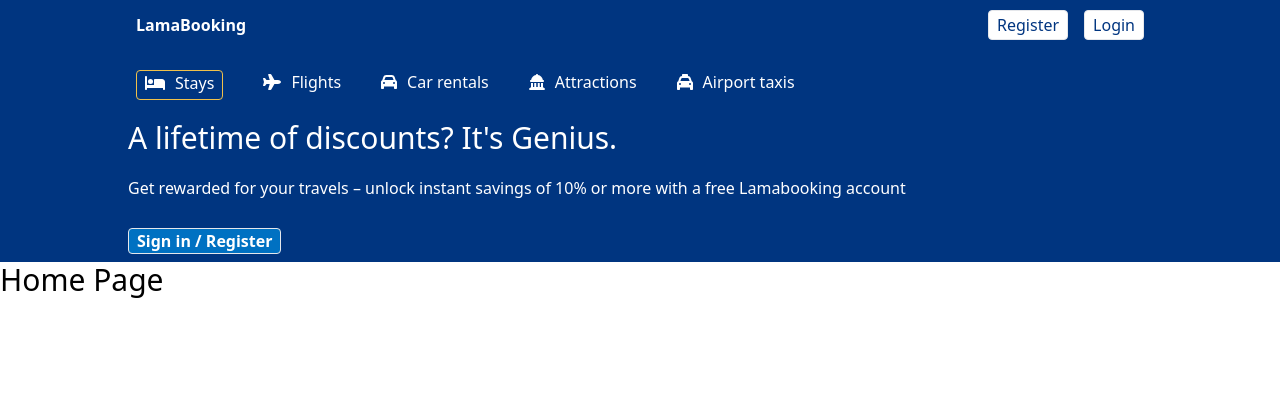
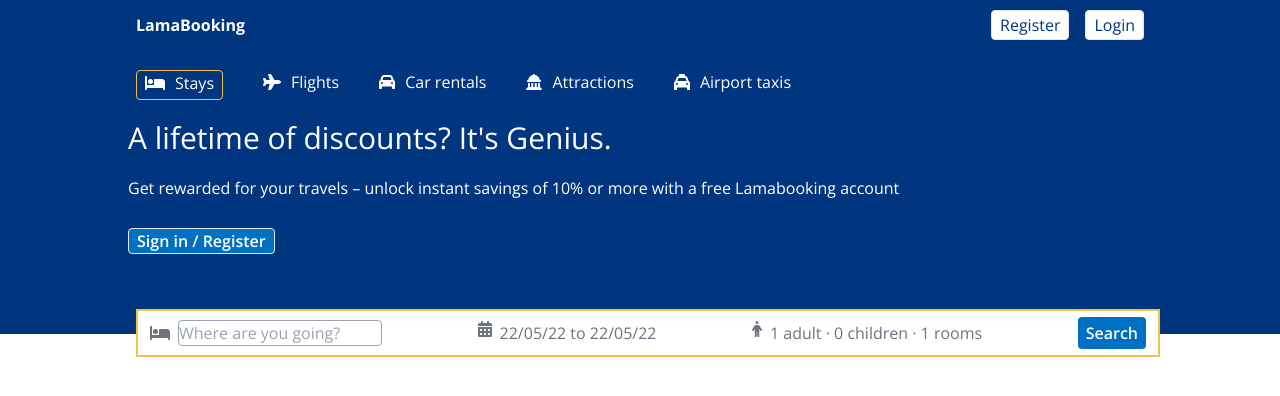
Before and after one commit to NeilRow56/Mern-bookings, a React (Create React App) app: page / in a window 1280 px wide. Shown: the top 396 px of the page. Built offline with nearby package versions, Linux system fonts and the light colour scheme; a web font is replaced by a local one.

Commit message:
Completed Header.jsx

```diff
--- a/package.json
+++ b/package.json
@@ -10,7 +10,9 @@
     "@testing-library/jest-dom": "^5.16.4",
     "@testing-library/react": "^13.2.0",
     "@testing-library/user-event": "^13.5.0",
+    "date-fns": "^2.28.0",
     "react": "^18.1.0",
+    "react-date-range": "^1.4.0",
     "react-dom": "^18.1.0",
     "react-router-dom": "^6.3.0",
     "react-scripts": "5.0.1",
--- a/public/index.html
+++ b/public/index.html
@@ -2,28 +2,21 @@
 <html lang="en">
 	<head>
 		<meta charset="utf-8" />
-    <link rel="icon" href="%PUBLIC_URL%/favicon.ico" />
 		<meta name="viewport" content="width=device-width, initial-scale=1" />
-    <meta name="theme-color" content="#000000" />
 		<meta
 			name="description"
 			content="Web site created using create-react-app"
 		/>
-    <link rel="apple-touch-icon" href="%PUBLIC_URL%/logo192.png" />
-    <!--
-      manifest.json provides metadata used when your web app is installed on a
-      user's mobile device or desktop. See https://developers.google.com/web/fundamentals/web-app-manifest/
-    -->
-    <link rel="manifest" href="%PUBLIC_URL%/manifest.json" />
-    <!--
-      Notice the use of %PUBLIC_URL% in the tags above.
-      It will be replaced with the URL of the `public` folder during the build.
-      Only files inside the `public` folder can be referenced from the HTML.
-
-      Unlike "/favicon.ico" or "favicon.ico", "%PUBLIC_URL%/favicon.ico" will
-      work correctly both with client-side routing and a non-root public URL.
-      Learn how to configure a non-root public URL by running `npm run build`.
-    -->
+		<link
+			href="https://fonts.googleapis.com/css2?family=Open+Sans:wght@300;400;500;600;700;800&display=swap"
+			rel="stylesheet"
+		/>
+		<style>
+			* {
+				font-family: 'Open Sans', sans-serif;
+				margin: 0;
+			}
+		</style>
 		<title>React App</title>
 	</head>
 	<body>
@@ -38,6 +31,5 @@
 
       To begin the development, run `npm start` or `yarn start`.
       To create a production bundle, use `npm run build` or `yarn build`.
-    -->
-  </body>
+    --></body>
 </html>
--- a/src/App.js
+++ b/src/App.js
@@ -9,7 +9,7 @@ function App() {
 			<div>
 				<Routes>
 					<Route path="/" element={<Home />} />
-					<Route path="/hotels" element={<List />} />
+					<Route path="/list" element={<List />} />
 					<Route path="/hotels/:id" element={<Hotel />} />
 				</Routes>
 			</div>
--- a/src/components/header/Header.jsx
+++ b/src/components/header/Header.jsx
@@ -1,3 +1,4 @@
+import React, { useState } from 'react';
 import {
 	faBed,
 	faCalendarDays,
@@ -8,11 +9,58 @@ import {
 	faTaxi,
 } from '@fortawesome/free-solid-svg-icons';
 import { FontAwesomeIcon } from '@fortawesome/react-fontawesome';
-import React from 'react';
+import 'react-date-range/dist/styles.css'; // main css file
+import 'react-date-range/dist/theme/default.css'; // theme css file
+import { DateRange } from 'react-date-range';
+import { format } from 'date-fns';
 
-function Header() {
+// import {useState} from 'react'
+// const [state, setState] = useState([
+//     {
+//       startDate: new Date(),
+//       endDate: null,
+//       key: 'selection'
+//     }
+//   ]);
+
+// <DateRange
+//   editableDateInputs={true}
+//   onChange={item => setState([item.selection])}
+//   moveRangeOnFirstSelection={false}
+//   ranges={state}
+// />
+
+function Header({ type }) {
+	const [openDate, setOpenDate] = useState(false);
+	const [date, setDate] = useState([
+		{
+			startDate: new Date(),
+			endDate: new Date(),
+			key: 'selection',
+		},
+	]);
+
+	const [openOptions, setOpenOptions] = useState(false);
+	const [options, setOptions] = useState({
+		adult: 1,
+		children: 0,
+		rooms: 1,
+	});
+
+	const handleOption = (name, operation) => {
+		setOptions((prev) => {
+			return {
+				...prev,
+				[name]:
+					operation === 'increase'
+						? options[name] + 1
+						: options[name] - 1,
+			};
+		});
+	};
+
 	return (
-		<div className="w-full flex flex-col bg-[#003580]">
+		<div className="w-full flex flex-col bg-[#003580] ">
 			<div className="flex  w-full h-[50px] max-w-[1024px]  mx-auto  bg-[#003580] text-[#fff] pt-[20px] pb-[50px] space-x-[40px] ">
 				<div className=" ml-2 space-x-[10px] px-2 h-[30px] checkout-steps active">
 					<FontAwesomeIcon icon={faBed} />
@@ -35,17 +83,184 @@ function Header() {
 					<span>Airport taxis</span>
 				</div>
 			</div>
-
+			{type !== 'list' && (
+				<>
 					<div className="max-w-[1024px] mx-auto w-full text-[#fff]">
 						<h1>A lifetime of discounts? It's Genius.</h1>
 						<p className="my-[20px]">
-					Get rewarded for your travels – unlock instant savings of
-					10% or more with a free Lamabooking account
+							Get rewarded for your travels – unlock instant
+							savings of 10% or more with a free Lamabooking
+							account
 						</p>
-				<button className=" bg-[#0071c2] text-[#fff] border my-2 px-2 border-gray-200 rounded font-semibold">
+						<button className=" bg-[#0071c2] text-[#fff] border mt-2 mb-16 px-2 border-gray-200 rounded font-semibold">
 							Sign in / Register
 						</button>
 					</div>
+					<div className="flex bg-[#003580] w-full  max-w-[1024px] mx-auto relative p-2">
+						<div className="max-w-[1024px] mx-auto flex space-x-4 w-full bg-[#fff] py-1 px-3 h-12 items-center justify-between border-2 border-[#f0c14b]  absolute bottom-[-23px] text-gray-500 ">
+							<div>
+								<FontAwesomeIcon
+									className="mr-2"
+									icon={faBed}
+								/>
+								<input
+									className="border border-gray-400 rounded"
+									type="text"
+									placeholder="Where are you going?"
+								/>
+							</div>
+
+							<div className="flex flex-col sm:max-w-[800px]">
+								<div className="flex">
+									<FontAwesomeIcon
+										className="mr-2"
+										icon={faCalendarDays}
+									/>
+									<span
+										className="cursor-pointer"
+										onClick={() => setOpenDate(!openDate)}
+									>{`${format(
+										date[0].startDate,
+										'dd/MM/yy'
+									)} to ${format(
+										date[0].endDate,
+										'dd/MM/yy'
+									)}`}</span>
+								</div>
+								{openDate && (
+									<DateRange
+										className="absolute top-[50px] "
+										editableDateInputs={true}
+										onChange={(item) =>
+											setDate([item.selection])
+										}
+										moveRangeOnFirstSelection={false}
+										ranges={date}
+									/>
+								)}
+							</div>
+							<div className="flex relative">
+								<FontAwesomeIcon
+									className="mr-2"
+									icon={faPerson}
+								/>
+								<span
+									className="cursor-pointer"
+									onClick={() => setOpenOptions(!openOptions)}
+								>{`${options.adult} adult  ·  ${options.children} children  ·  ${options.rooms} rooms `}</span>
+								{openOptions && (
+									<div className="flex flex-col absolute bottom-[-135px] w-full border border-gray-200 rounded p-2 ">
+										<div className=" flex justify-between mt-2">
+											<span className="">Adult</span>
+											<div>
+												<button
+													disabled={
+														options.adult <= 1
+													}
+													onClick={() =>
+														handleOption(
+															'adult',
+															'decrease'
+														)
+													}
+													className="border border-[#0071c2] cursor-pointer text-[#0071c2] bg-gray-200 rounded font-bold px-1 mx-2 w-6 disabled:cursor-not-allowed "
+												>
+													-
+												</button>
+												<span className="font-bold">
+													{options.adult}
+												</span>
+												<button
+													onClick={() =>
+														handleOption(
+															'adult',
+															'increase'
+														)
+													}
+													className="border border-[#0071c2] cursor-pointer text-[#0071c2] bg-gray-200 rounded font-bold px-1 mx-2 w-6 "
+												>
+													+
+												</button>
+											</div>
+										</div>
+										<div className="flex justify-between mt-2">
+											<span>Children</span>
+											<div>
+												<button
+													disabled={
+														options.children <= 0
+													}
+													onClick={() =>
+														handleOption(
+															'children',
+															'decrease'
+														)
+													}
+													className="border border-[#0071c2] cursor-pointer text-[#0071c2] bg-gray-200 rounded font-bold px-1 mx-2 w-6 disabled:cursor-not-allowed  "
+												>
+													-
+												</button>
+												<span className="font-bold">
+													{options.children}
+												</span>
+												<button
+													onClick={() =>
+														handleOption(
+															'children',
+															'increase'
+														)
+													}
+													className="border border-[#0071c2] cursor-pointer text-[#0071c2] bg-gray-200 rounded font-bold px-1 mx-2 w-6 "
+												>
+													+
+												</button>
+											</div>
+										</div>
+										<div className="flex justify-between mt-2">
+											<span>Rooms</span>
+											<div>
+												<button
+													disabled={
+														options.rooms <= 1
+													}
+													onClick={() =>
+														handleOption(
+															'rooms',
+															'decrease'
+														)
+													}
+													className="border border-[#0071c2] cursor-pointer text-[#0071c2] bg-gray-200 rounded font-bold px-1 mx-2 w-6 disabled:cursor-not-allowed  "
+												>
+													-
+												</button>
+												<span className="font-bold">
+													{options.rooms}
+												</span>
+												<button
+													onClick={() =>
+														handleOption(
+															'rooms',
+															'increase'
+														)
+													}
+													className="border border-[#0071c2] cursor-pointer text-[#0071c2] bg-gray-200 rounded font-bold px-1 mx-2 w-6 "
+												>
+													+
+												</button>
+											</div>
+										</div>
+									</div>
+								)}
+							</div>
+							<div>
+								<button className=" bg-[#0071c2] text-[#fff] px-2 py-1 rounded font-semibold">
+									Search
+								</button>
+							</div>
+						</div>
+					</div>
+				</>
+			)}
 		</div>
 	);
 }
--- a/src/pages/home/Home.jsx
+++ b/src/pages/home/Home.jsx
@@ -7,7 +7,6 @@ function Home() {
 		<div>
 			<Navbar />
 			<Header />
-			<h1>Home Page</h1>
 		</div>
 	);
 }
--- a/src/pages/list/List.jsx
+++ b/src/pages/list/List.jsx
@@ -1,7 +1,15 @@
 import React from 'react';
+import Header from '../../components/header/Header';
+import Navbar from '../../components/navbar/Navbar';
 
 function List() {
-	return <div>List</div>;
+	return (
+		<>
+			<Navbar />
+			<Header type="list" />
+			<h1>List</h1>
+		</>
+	);
 }
 
 export default List;
```
Also changed, not shown: public/manifest.json (deleted), public/robots.txt (deleted), 1 other file (tests, documents, lock files or other folders). Lines whose indentation alone changed are shown as unchanged.
